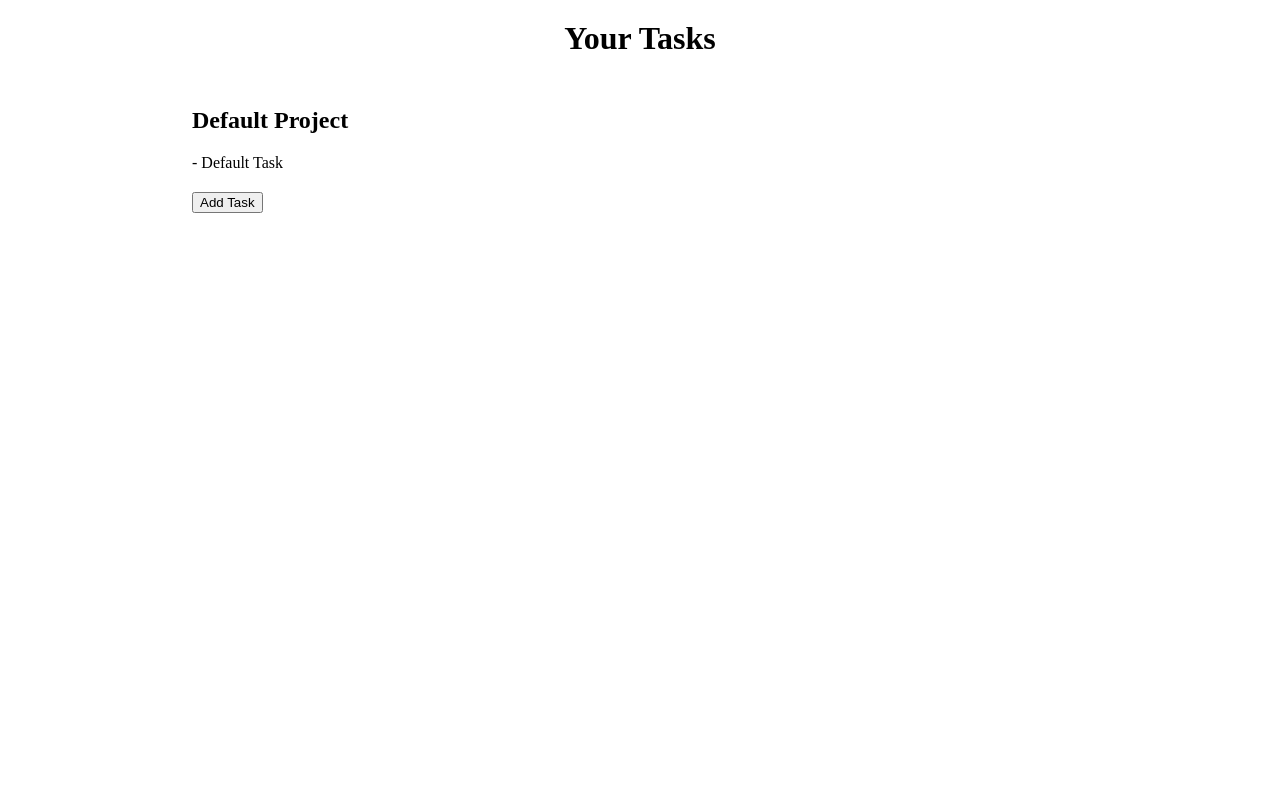
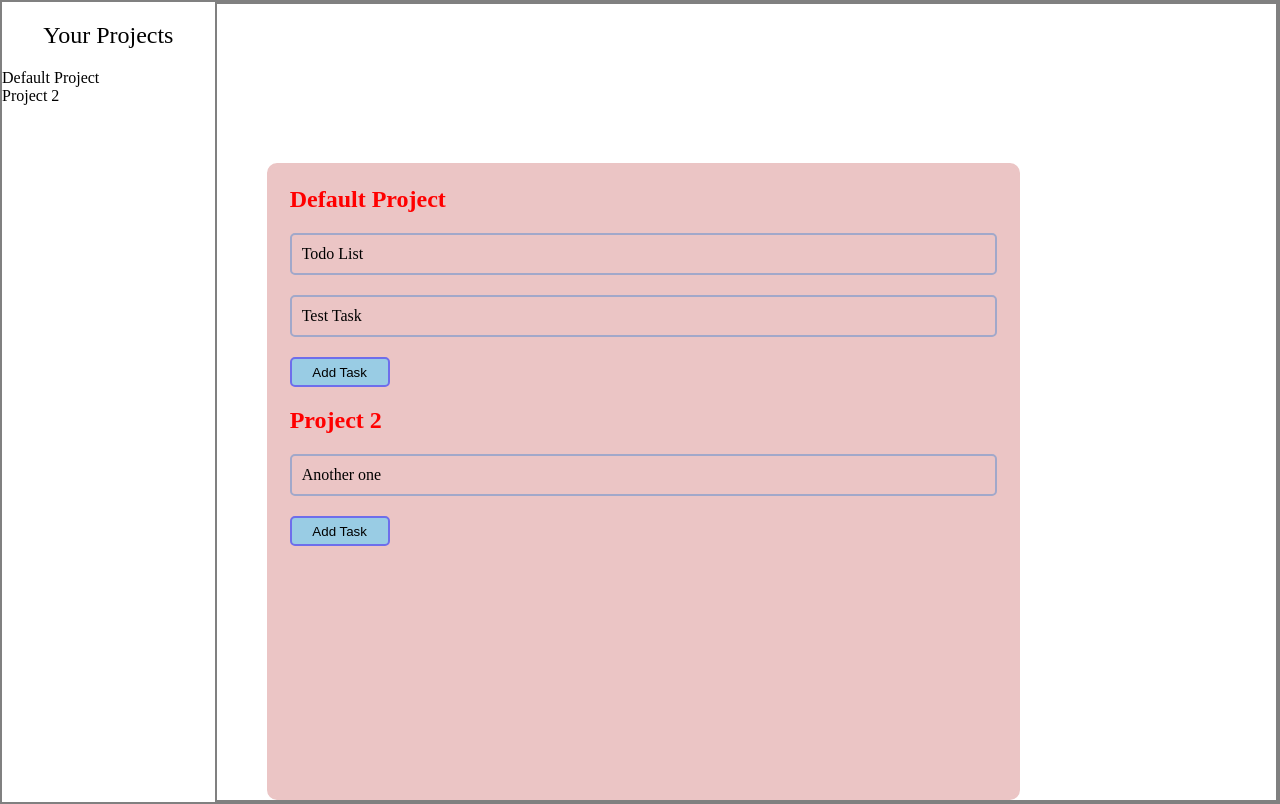
Before and after one commit to Someone-tensai/Todo-List, a website built with webpack: page src/template.html in a window 1280 px wide. Built offline with nearby package versions, Linux system fonts and the light colour scheme.

Commit message:
Home UI presentation

```diff
--- a/src/add_task.js
+++ b/src/add_task.js
@@ -1,5 +1,7 @@
 import { Project } from "./project";
 import { Task } from "./task";
+
+
 export default function add_task()
 {
 
@@ -13,7 +15,16 @@ export default function add_task()
     body.appendChild(dialog);
     dialog.showModal();
     console.log("Add Button Clicked");
+
+
+
+    let add_submit = document.querySelector(".add_submit");
+    add_submit.addEventListener("click", function(e){
+
+        e.preventDefault();
+        console.log("Task Submitted");
+        dialog.close();
+    });
+
+
 }
-
-let add_submit = document.querySelector(".add_submit");
-add_submit.addEventListener("click", function(){});
--- a/src/home.js
+++ b/src/home.js
@@ -1,18 +1,49 @@
-export default function on_home_clicked()
-{
-    let body = document.querySelector("body");
+import project_list from ".";
+import add_task from "./add_task";
 
-    let task_container = document.querySelector(".task_container");
-    task_container.classList.add("task_container");
+export default function on_home_clicked() {
 
-    let project = document.querySelector(".project");
-    project.classList.add("project");
-    project.textContent = "Default Project";
+  let task_container = document.querySelector(".task_container");
+  task_container.classList.add("task_container");
 
-    let task1 = document.createElement("div");
-    task1.textContent = "- Default Task";
 
-    task_container.prepend(task1);
-    task_container.prepend(project);
+  let sidebar = document.querySelector(".sidebar");
+
+  for (const project of project_list)
+    {
+        let sidebar_div = document.createElement("div");
+        sidebar_div.textContent = project.name;
+        let project_div = document.querySelector(".project_list");
+
+        let project_title = document.createElement("div");
+        project_title.classList.add("project");
+        project_title.textContent = project.name;
+
+
+        project_div.append(project_title);
+
+        task_container.appendChild(project_div);
+        for (const task of project.task_list)
+        {
+            let task1 = document.createElement("div");
+            task1.textContent = task.title;
+            task1.classList.add("task");
+            project_div.append(task1);
+        }
+
+        let add_div = document.createElement("div");
+
+        let add_task_button = document.createElement("button");
+        add_task_button.textContent = "Add Task";
+        add_task_button.classList.add("add_button");
+        add_task_button.addEventListener("click", add_task);
+
+        add_div.appendChild(add_task_button);
+        project_div.appendChild(add_div);
+
+        sidebar.append(sidebar_div);
+  }
+
+
 
 }
--- a/src/index.css
+++ b/src/index.css
@@ -1,23 +1,65 @@
-body , h1, p{
+body,
+h1,
+p {
    margin: 0;
    padding: 0;
 }
 
-.title
- {
+.title {
+   font-size: 24px;
    margin: 20px;
    text-align: center;
 }
 
+.container {
+   display: grid;
+   grid-template-columns: 1fr 5fr;
+   border: 2px solid grey;
+   height: 100vh;
+}
+
+.main-page {
+   display: grid;
+   grid-template-rows: 1fr 4fr;
+   border: 2px solid grey;
+}
+
 .task_container {
+   padding: 20px;
    display: flex;
    flex-direction: column;
-    margin-top: 50px;
-    margin-left: 15vw;
+   margin-right:20vw;
+   margin-left: 50px;
+   gap: 20px;
+   background-color: rgb(235, 197, 197);
+   border: 3px solid rgb(235, 197, 197);
+   border-radius: 10px;
+}
+
+.project_list {
+   display: flex;
+   flex-direction: column;
    gap: 20px;
 }
-
+.task_container .add_button {
+   flex-grow: 0;
+}
 .project {
    font-size: 24px;
    font-weight: bold;
+   color: red;
+   /* background-color: red; */
 }
+
+.task {
+   padding: 10px;
+   border: 2px solid rgb(161, 168, 202);
+   border-radius: 5px;
+}
+.add_button {
+   height: 30px;
+   width: 100px;
+   border: 2px solid rgb(110, 110, 235);
+   border-radius: 5px;
+   background-color: rgb(153, 204, 228);
+}
--- a/src/index.js
+++ b/src/index.js
@@ -11,24 +11,37 @@ DOM Manipulation
         -
 
 */
+import { Project } from "./project";
+import { Task } from "./task";
+import on_home_clicked from "./home";
 
-import on_home_clicked from "./home";
-import add_task from "./add_task";
 import "./index.css";
 
 
 document.addEventListener("DOMContentLoaded", on_home_clicked);
 
-let add_button = document.querySelector(".add_button");
-add_button.addEventListener("click", add_task);
+
+
+let project_list = [];
+let project = new Project();
+let task = new Task("Todo List", "Make a Todo List", "2082/10/10" , "1" , "None");
+let task1 = new Task("Test Task", "Testing", "2082/02/10" , "0" , "Something");
+
+project.add_task(task);
+project.add_task(task1);
+project_list.push(project);
+
+
+let project2 = new Project("Project 2");
+let task3 = new Task("Another one", "HAHAHAH", "HEHEH", "2", "OHOHO");
+project2.add_task(task3);
+project_list.push(project2);
+export default project_list;
 
 
 
 
 
-
-// let task = new Task("Todo List", "Make a Todo List", "2082/10/10" , "1" , "None");
-// let task1 = new Task("Test Task", "Testing", "2082/02/10" , "0" , "Something");
 // const project1 = new Project(task);
 // project1.add_task(task1);
 
--- a/src/project.js
+++ b/src/project.js
@@ -1,9 +1,10 @@
 
 export class Project {
+
     task_list = [];
-    constructor(task)
+    constructor(name="Default Project")
     {
-        this.task_list.push(task);
+        this.name = name;
     }
 
     delete_project()
--- a/src/template.html
+++ b/src/template.html
@@ -8,15 +8,21 @@
 </head>
 
 <body>
-   <div class="title">
-       <h1>Your Tasks</h1>
+    <div class="container">
+        <div class="sidebar">
+            <div class="title">Your Projects</div>
         </div>
+
+        <div class="main-page">
+            <div class="top"></div>
             <div class="task_container">
-    <div class="project">
+                <div class="project_list">
+                    <!-- <div class="add_div"></div> -->
+                </div>
+            </div>
 
 
         </div>
-    <div ><button class="add_button">Add Task</button></div>
     </div>
 
 
--- a/webpack.config.js
+++ b/webpack.config.js
@@ -18,6 +18,8 @@ module.exports = {
     new HtmlWebpackPlugin({
       template: "./src/template.html",
     }),
+
+
   ],
   module: {
     rules: [
```
Lines whose indentation alone changed are shown as unchanged.
